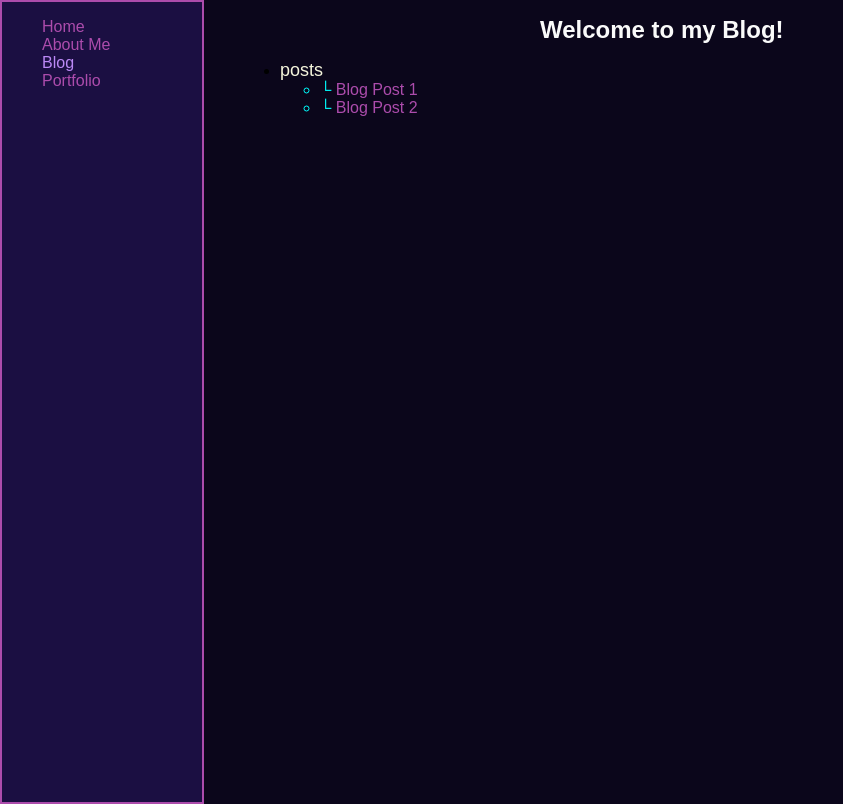
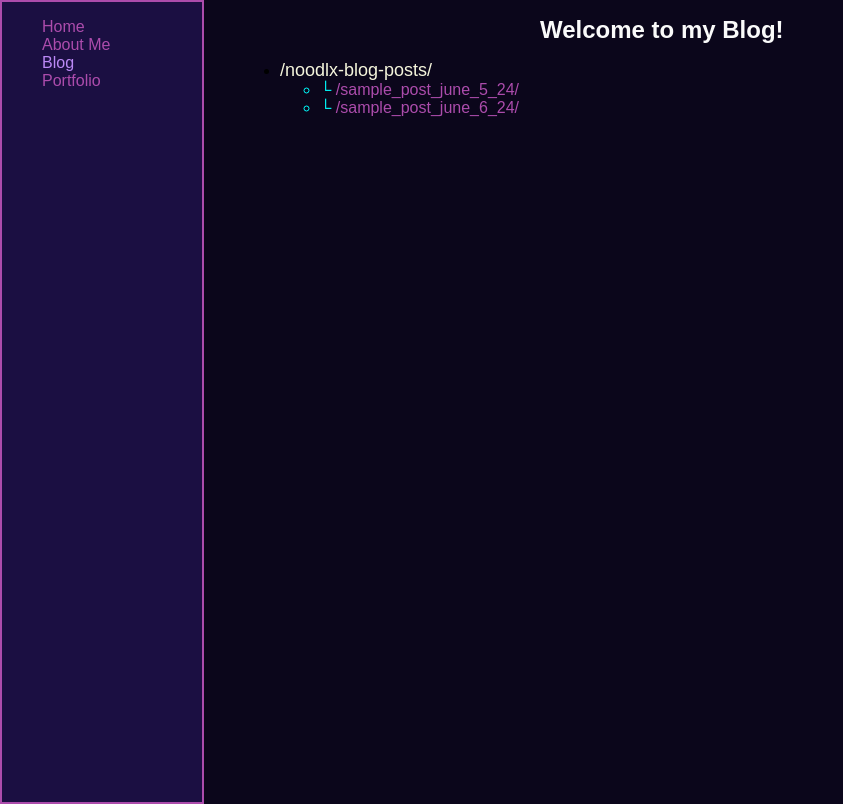
Before and after one commit to noodlx/noodlx.github.io, a plain HTML site: page blog.html in a window 1280 px wide. Shown: the whole page, without its empty margins (0-843 px from the left). Drawn offline with Linux system fonts and the light colour scheme.

Commit message:
commit 17

```diff
--- a/blog.html
+++ b/blog.html
@@ -17,10 +17,10 @@
         <h1 class="h1-flex">Welcome to my Blog!</h1>
         <ul class="blog-directory">
             <li>
-                <span class="folder">posts</span>
+                <span class="folder">/noodlx-blog-posts/</span>
                 <ul>
-                    <li class="custom-bullet"><a href="posts/blog1.html">Blog Post 1</a></li>
-                    <li class="custom-bullet"><a href="posts/blog2.html">Blog Post 2</a></li>
+                    <li class="custom-bullet"><a href="posts/blog1.html">/sample_post_june_5_24/</a></li>
+                    <li class="custom-bullet"><a href="posts/blog2.html">/sample_post_june_6_24/</a></li>
                     <!-- Add more blog entries as needed -->
                 </ul>
             </li>
--- a/style.css
+++ b/style.css
@@ -92,6 +92,7 @@ p {
 }
 
 .folder {
+    list-style-type: none;
     color: beige;
     font-size: large;
 }
```
